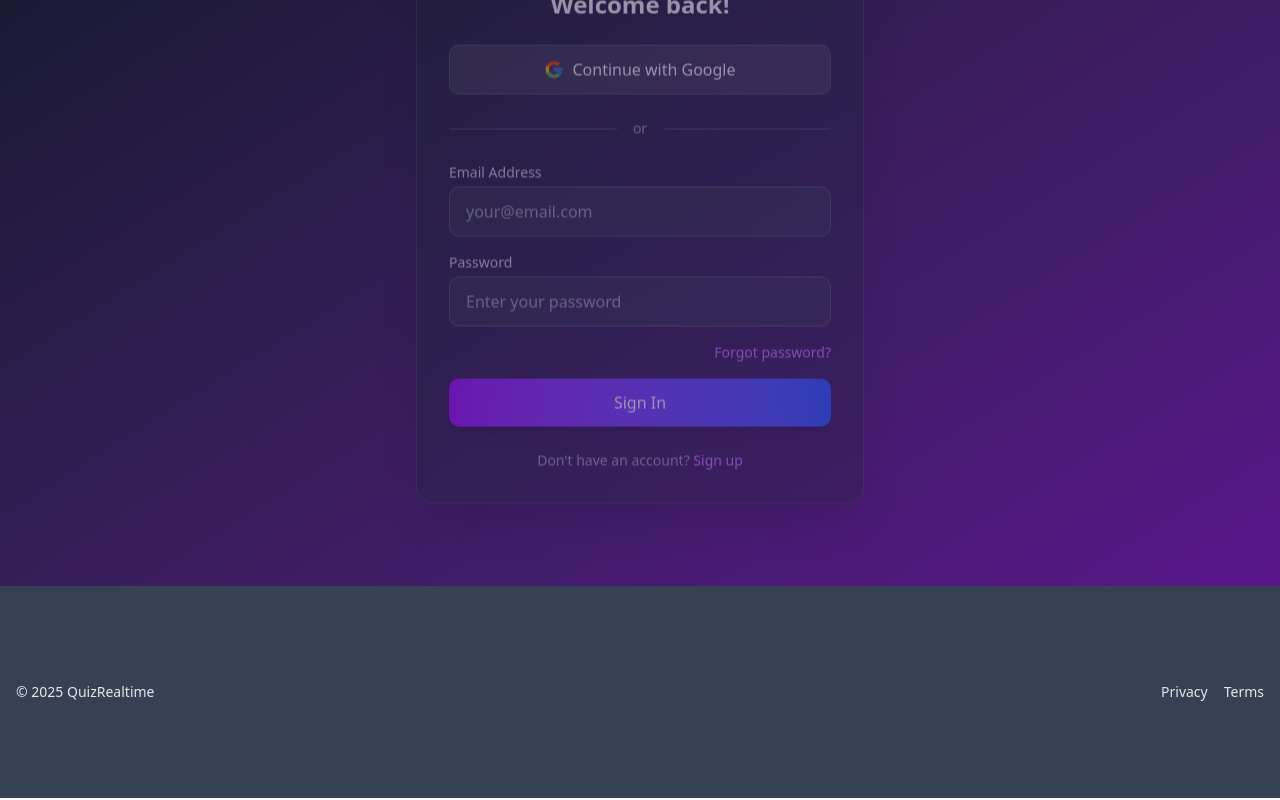
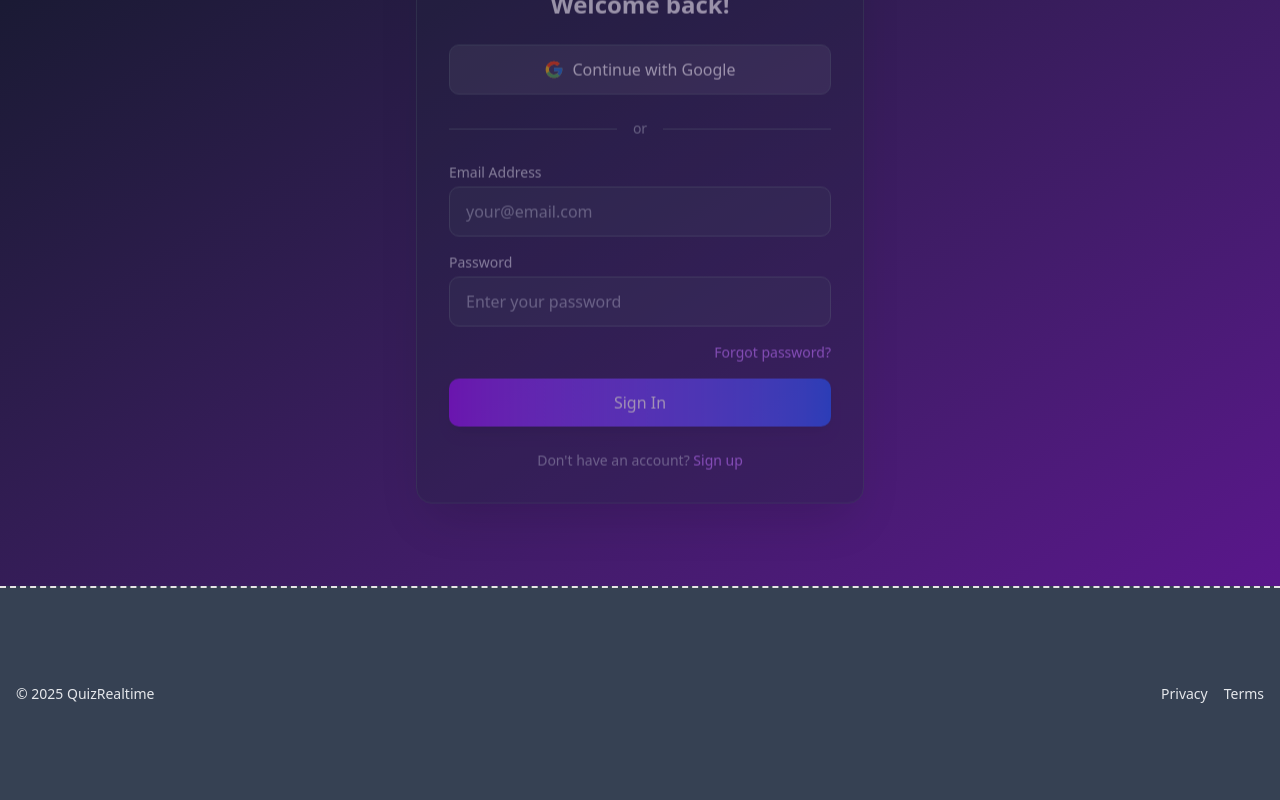
Before and after one commit to PhyoThanHtike/RealTimeQuiz, a React (Vite) app in the folder frontend/: page /auth in a window 1280 px wide. Shown: the part 279-1079 px from the top of the page. Built offline with nearby package versions, Linux system fonts and the light colour scheme.

Commit message:
some fix

```diff
--- a/frontend/src/Layout/Footer.tsx
+++ b/frontend/src/Layout/Footer.tsx
@@ -3,7 +3,7 @@ import { Link } from "react-router-dom";
 
 const Footer: React.FC = () => {
   return (
-    <footer className="w-full py-24 bg-gray-700">
+    <footer className="w-full py-24 bg-gray-700 border-t-2 border-dashed">
       <div className="container mx-auto px-4 flex flex-col sm:flex-row items-center justify-between gap-4">
         <div className="text-sm text-gray-200">© {new Date().getFullYear()} QuizRealtime</div>
         <div className="flex gap-4 text-sm">
--- a/frontend/src/Pages/FinalRoom.tsx
+++ b/frontend/src/Pages/FinalRoom.tsx
@@ -38,7 +38,7 @@ const FinalRoom: React.FC = () => {
   });
 
   return (
-    <div className="w-full bg-gradient-to-b from-gray-900 to-purple-950 py-10">
+    <div className="w-full bg-gradient-to-b from-purple-900 to-gray-700 py-10">
         <div className="max-w-4xl mx-auto p-6 space-y-10 ">
           {/* Leaderboard */}
           <motion.div
@@ -46,7 +46,7 @@ const FinalRoom: React.FC = () => {
             animate={{ opacity: 1, y: 0 }}
             transition={{ duration: 0.6 }}
           >
-            <Card className="bg-gradient-to-r from-purple-600 to-blue-600 text-white shadow-lg rounded-2xl">
+            <Card className="bg-gradient-to-br from-gray-900 to-purple-900 text-white shadow-lg rounded-2xl">
               <CardHeader>
                 <CardTitle className="flex items-center gap-2 text-2xl font-bold">
                   <Trophy className="w-6 h-6 text-yellow-300" />
--- a/frontend/src/Pages/Profile.tsx
+++ b/frontend/src/Pages/Profile.tsx
@@ -6,6 +6,7 @@ import { Progress } from "@/components/ui/progress";
 import { Badge } from "@/components/ui/badge";
 import { Tabs, TabsContent, TabsList, TabsTrigger } from "@/components/ui/tabs";
 import { Icons } from "@/components/ui/icons";
+import { useSelector } from "react-redux";
 
 interface QuizStats {
   totalQuizzes: number;
@@ -33,6 +34,8 @@ interface RecentQuiz {
 
 export default function Profile() {
   // Mock data - replace with your actual data
+
+  const userData = useSelector((state:any) => state.user);
   const user = {
     name: "Alex Johnson",
     email: "alex.johnson@example.com",
```
